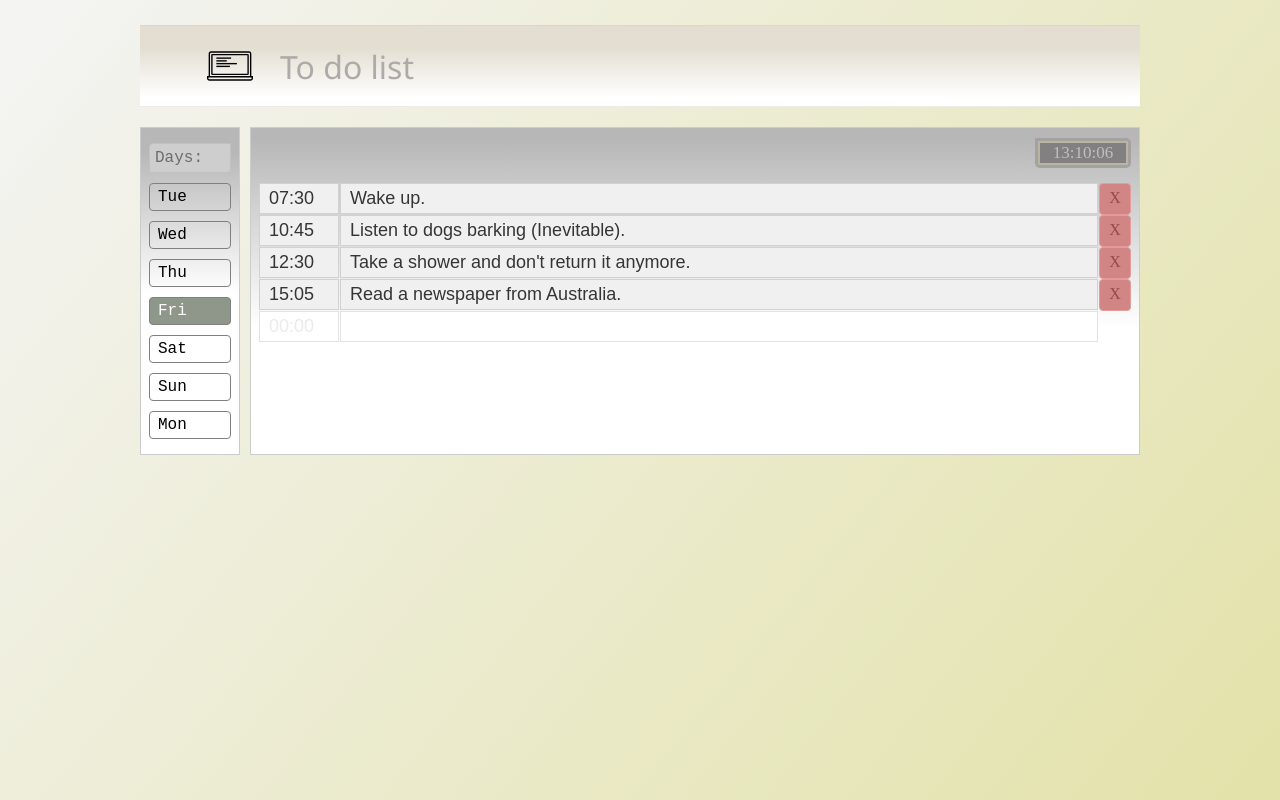
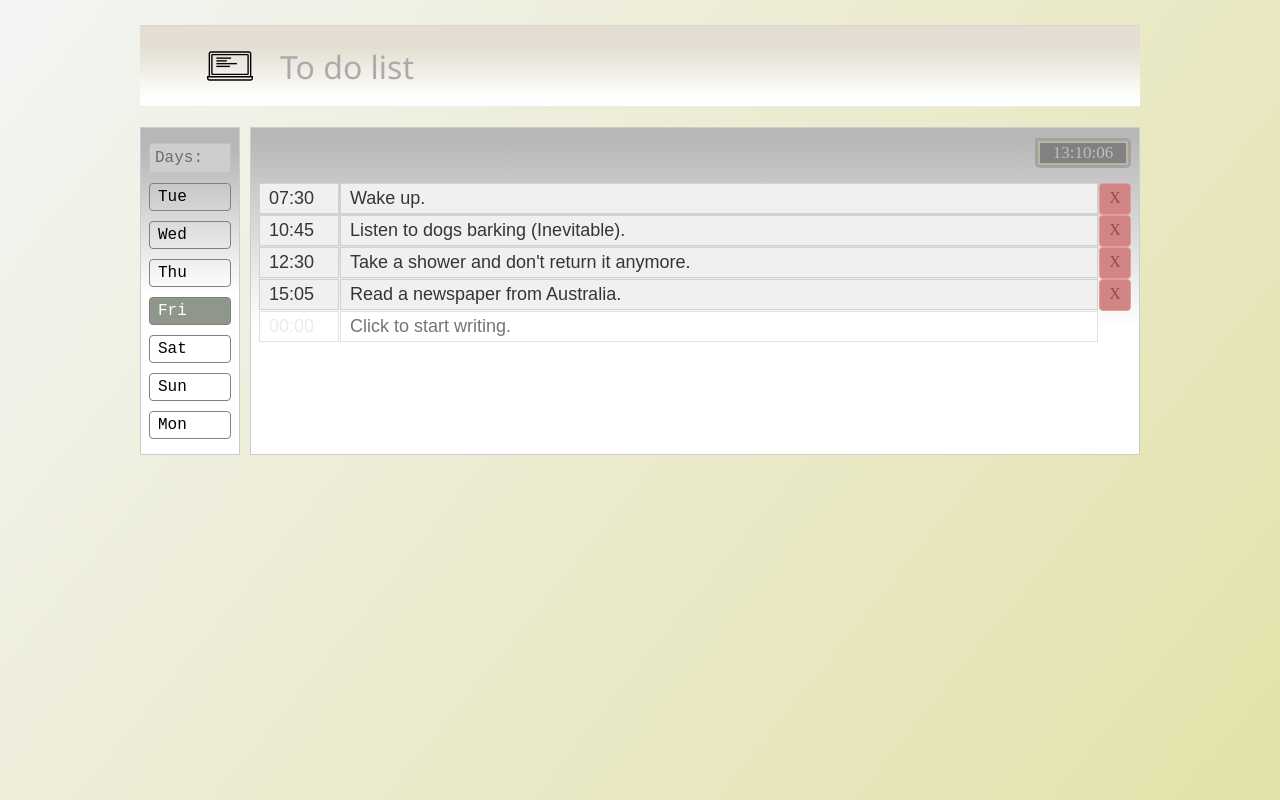
Before and after one commit to MyColaAnikeiev/web-app-to-do-list, an Angular app: page / in a window 1280 px wide. Built offline with nearby package versions, Linux system fonts and the light colour scheme.

Commit message:
Fixed bug.

```diff
--- a/src/app/schedule-list/schedule-list/schedule-list.component.html
+++ b/src/app/schedule-list/schedule-list/schedule-list.component.html
@@ -36,7 +36,7 @@
             </div>
             <div class="record-text">
                 <div class="click-area" (click)="addRecord('text')"></div>
-                <input type="text">
+                <input type="text" placeholder="Click to start writing.">
             </div>
         </div>
 
--- a/src/app/schedule-list/schedule-list/schedule-list.component.ts
+++ b/src/app/schedule-list/schedule-list/schedule-list.component.ts
@@ -58,7 +58,6 @@ export class ScheduleListComponent implements OnInit {
    */
   addRecord(focus: 'time' | 'text'){
     const time = this.findVacantTime();
-    debugger
 
     const mod: RecordStateModelI = {
       id: --this.unsavedIdCount,
@@ -98,8 +97,12 @@ export class ScheduleListComponent implements OnInit {
     }
 
     // If there is any records, try to take largest time value and increase it.
-    // recordStates shoud be sorted
-    time.setTime(this.recordsStates[this.recordsStates.length-1].time);
+    // recordsStates itself should'n be sorted
+    const copy = [...this.recordsStates];
+    copy.sort((a,b) => {
+      return a.time.getTotalMinutes() - b.time.getTotalMinutes();
+    })
+    time.setTime(copy[copy.length-1].time);
     let {hr} = time;
     time.addMin(5);
 
```
